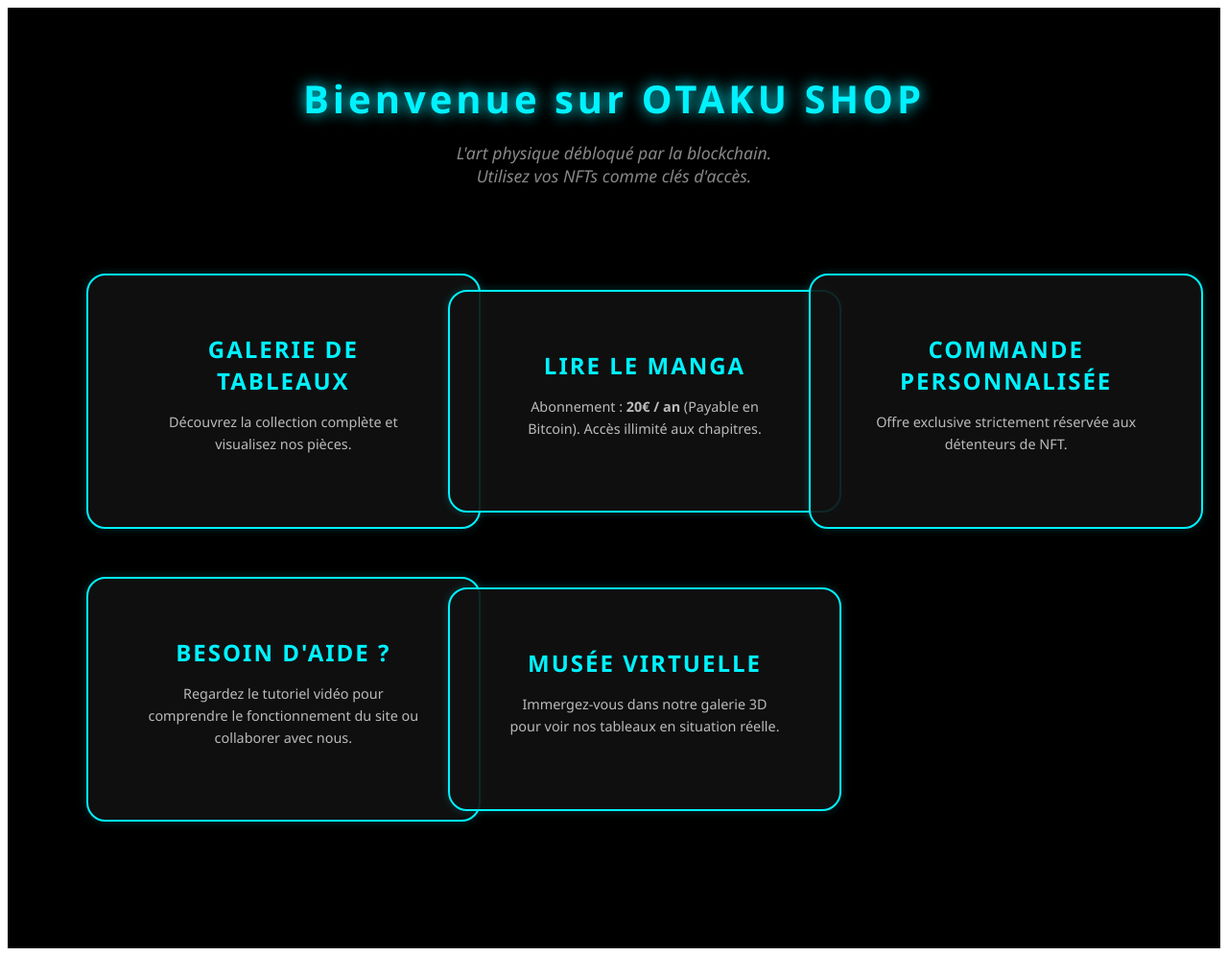
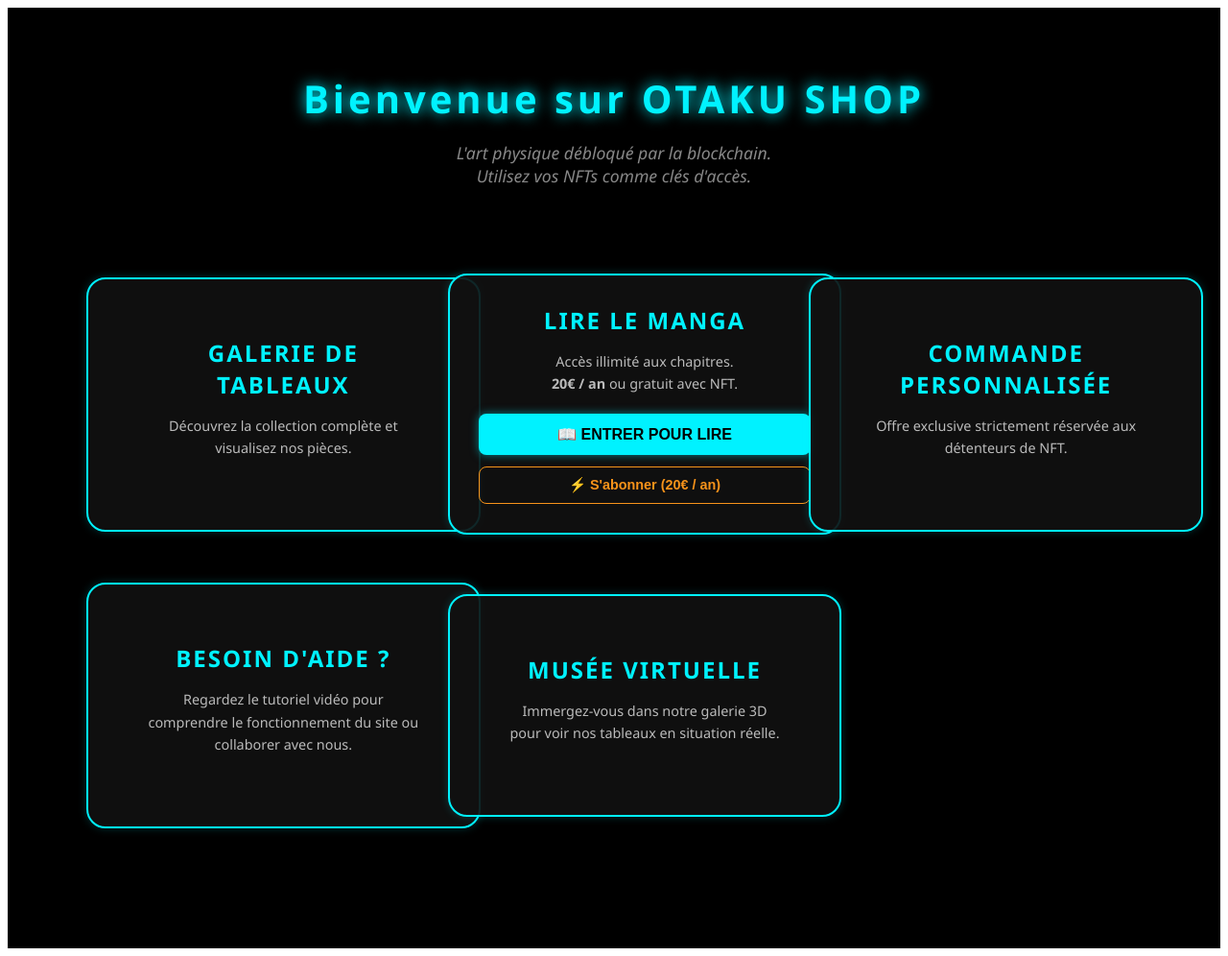
Before and after one commit to samirkema/otakusshopandswap, a Jekyll site: the page built from index.markdown, in a window 1280 px wide. Shown: the whole page at 96% size. Built offline with Jekyll 4.4.1, drawn with Linux system fonts in a browser that asks for light colours.

Commit message:
crypto integration

```diff
--- a/index.markdown
+++ b/index.markdown
@@ -20,10 +20,18 @@ title: Accueil Collection NFT & Art
         </div>
 
         <div class="action-box box-manga">
-            <a href="#" onclick="subscribeManga(); return false;">
-                <h2>LIRE LE MANGA</h2>
-                <p>Abonnement : <strong>20€ / an</strong> (Payable en Bitcoin). Accès illimité aux chapitres. </p>
-            </a>
+            <h2>LIRE LE MANGA</h2>
+            <p>Accès illimité aux chapitres. <br><strong>20€ / an</strong> ou gratuit avec NFT.</p>
+
+            <div style="display: flex; flex-direction: column; gap: 12px; margin-top: 20px;">
+                <button onclick="checkNFT('manga')" style="background: #00f2ff; color: #000; padding: 12px; border: none; border-radius: 8px; cursor: pointer; font-weight: bold; font-size: 1rem; text-transform: uppercase; box-shadow: 0 0 10px rgba(0, 242, 255, 0.5);">
+                    📖 Entrer pour lire
+                </button>
+
+                <button onclick="subscribeManga()" style="background: transparent; color: #f7931a; padding: 10px; border: 1px solid #f7931a; border-radius: 8px; cursor: pointer; font-size: 0.9rem; font-weight: bold;">
+                    ⚡ S'abonner (20€ / an)
+                </button>
+            </div>
         </div>
 
         <div class="action-box box-perso">
```
